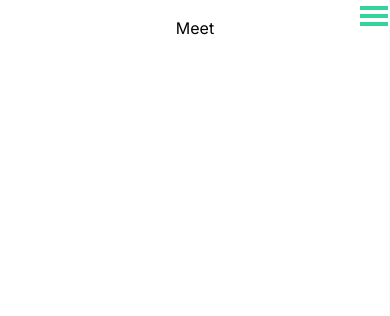
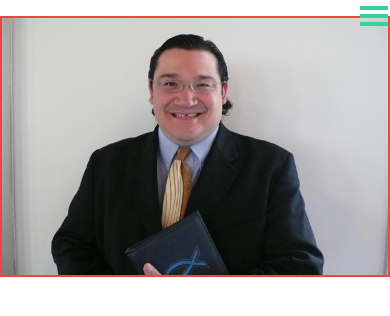
Before and after one commit to Seo-the-platinum/cc, a Next.js app: page /meet in a window 390 px wide. Shown: the top 316 px of the page. Built offline with nearby package versions, Linux system fonts and the light colour scheme.

Commit message:
fixed issue with carousel overlapping hamburger menue by adding a z-index to the top level of the nav component

```diff
--- a/src/app/components/carousel/Carousel.tsx
+++ b/src/app/components/carousel/Carousel.tsx
@@ -17,7 +17,7 @@ const Carousel = ({ children: slides }: Slides) => {
     },[curr])
 
   return (
-    <div className='overflow-hidden relative mb-14 md:mt-4 group p-0.5 sm:hover:scale-110 transition-hover duration-500 rounded max-w-2xl' id='projects'>
+    <div className='overflow-hidden relative mb-14 md:mt-4 p-0.5 sm:hover:scale-110 transition-hover duration-500 max-w-2xl'>
       <div
           className="flex transition-transform ease-out duration-1000"
           style={{ transform: `translateX(-${curr * 100}%)`}}
--- a/src/app/components/carousel/Slide.tsx
+++ b/src/app/components/carousel/Slide.tsx
@@ -1,6 +1,7 @@
 import React from 'react'
 import Link from 'next/link'
 import Image from 'next/image'
+
 //types
 
 type Slide = {
@@ -11,10 +12,17 @@ type Slide = {
     path: string,
   }
 }
+//TODO: OPTIMIZE IMAGES
 const Slide = ({ slide }: Slide) => {
   return (
     <Link className='flex flex-col min-w-full' href={`/${slide.path}`}>
-        <Image className='w-full aspect-video' src={slide.source} alt={`${slide.title}`} width={200} height={100} />
+      <Image
+        alt={`${slide.title}`}
+        className='w-full aspect-video'
+        priority
+        src={slide.source}
+        height={100}
+        width={200}/>
       <div className='bg-slate-950 absolute bottom-0 h-20 bg-opacity-60 w-full flex items-center pl-4'>
         <p className='text-slate-100 text-2xl'>{slide.header}</p>
       </div>
--- a/src/app/components/nav/Hamburger.tsx
+++ b/src/app/components/nav/Hamburger.tsx
@@ -1,4 +1,4 @@
-
+'use client'
 import Link from 'next/link'
 import React, { useState } from 'react'
 import { GiHamburgerMenu } from 'react-icons/gi'
@@ -9,7 +9,7 @@ const Hamburger = () => {
         setOpen((prev)=> !prev)
     }
   return (
-    <div className={`${open ? 'translate-x-1/4' : 'translate-x-full'} transform-translate duration-500 ease-in-out absolute right-0 z-10`}>
+    <div className={`${open ? 'translate-x-1/4' : 'translate-x-full'} transform-translate duration-500 ease-in-out absolute right-0`}>
       <div className='flex items-start'>
         <button className='absolute right-full' onClick={toggle}>
             <GiHamburgerMenu className='fill-emerald-400' size='2rem'/>
--- a/src/app/components/nav/Nav.tsx
+++ b/src/app/components/nav/Nav.tsx
@@ -10,7 +10,7 @@ const Nav = () => {
     //width 100 so we can move the hamburger menu to the right side of the screen
     if (windowWidth === 'loading') return null
     return (
-    <>
+    <div className='z-10'>
       { windowWidth < 648 ?
       <div className='fixed w-full'>
         <Hamburger />
@@ -34,7 +34,7 @@ const Nav = () => {
         </Link>
       </div>
     }
-    </>
+    </div>
   )
 }
 
--- a/src/app/meet/page.tsx
+++ b/src/app/meet/page.tsx
@@ -1,8 +1,20 @@
 import React from 'react'
+import Image from 'next/image'
+import congregants from '@/public/images/congregants1.jpg'
+
 
 const Meet = () => {
   return (
-    <div className='page-container'>Meet</div>
+    <div className='page-container'>
+      <div className='flex border-red-500 border-2'>
+        <Image
+          alt='Photo of church of christ congregant'
+          className=' w-full'
+          priority
+          sizes='(min-width: 1280px) 60vw, 80vw'
+          src={congregants}/>
+      </div>
+    </div>
   )
 }
 
```
Lines whose indentation alone changed are shown as unchanged.
